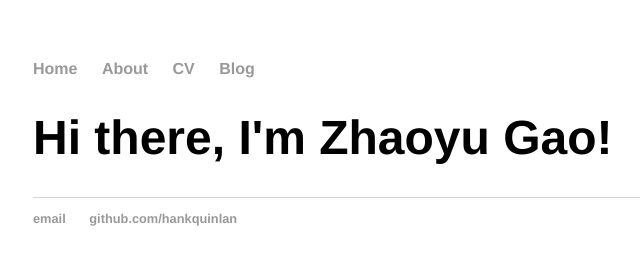
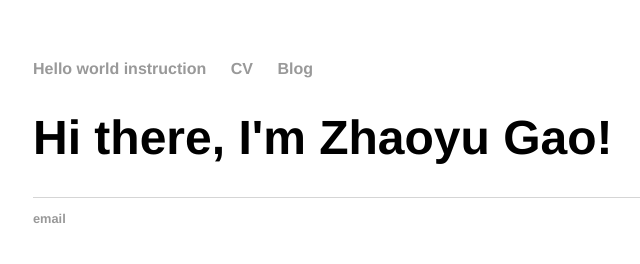
Before and after one commit to ZhaoyuUmass/ZhaoyuUmass.github.io, a plain HTML site: page index.html in a window 1280 px wide. Shown: the whole page, without its empty margins (159-799 px from the left). Drawn offline with Linux system fonts and the light colour scheme.

Commit message:
Add remote query instruction

```diff
--- a/index.html
+++ b/index.html
@@ -8,9 +8,8 @@
 	<body>
 		<nav>
     		<ul>
-        		<li><a href="/">Home</a></li>
-	        	<li><a href="/about">About</a></li>
-        		<li><a href="/cv">CV</a></li>
+	        	<li><a href="https://github.com/ZhaoyuUmass/ZhaoyuUmass.github.io">Hello world instruction</a></li>
+        		<li><a href="">CV</a></li>
         		<li><a href="/blog">Blog</a></li>
     		</ul>
 		</nav>
@@ -22,8 +21,7 @@
 		</div><!-- /.container -->
 		<footer>
     		<ul>
-        		<li><a href="mailto:hankquinlanhub@gmail.com">email</a></li>
-        		<li><a href="https://github.com/hankquinlan">github.com/hankquinlan</a></li>
+        		<li><a href="mailto:gaozy@cs.umass.edu">email</a></li>
 			</ul>
 		</footer>
 	</body>
```
Also changed, not shown: 3 other files.
